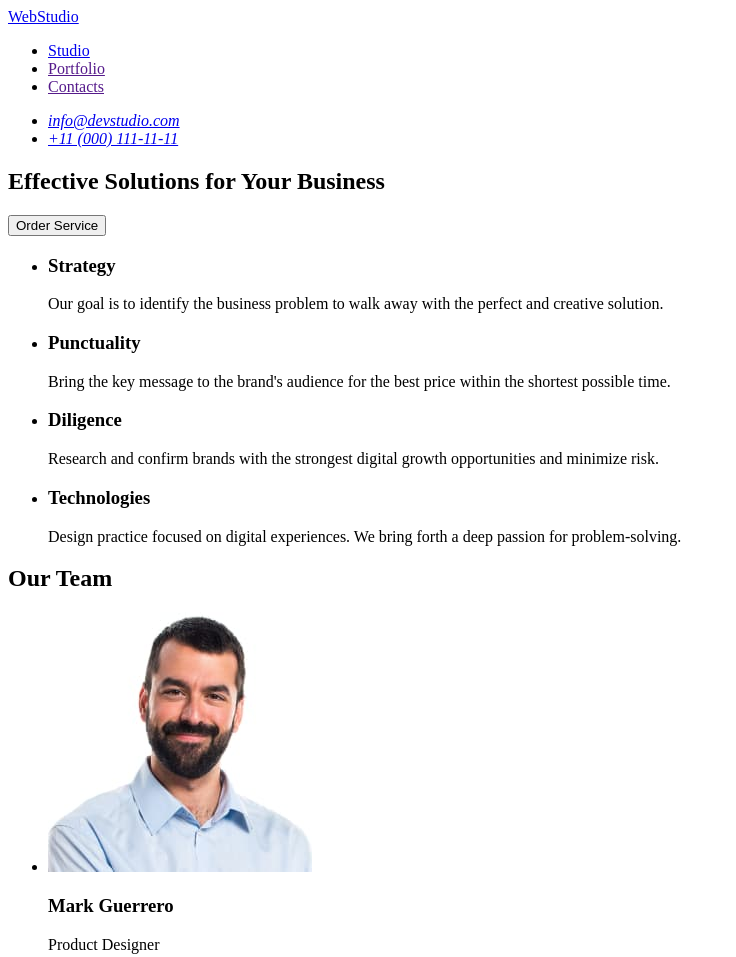
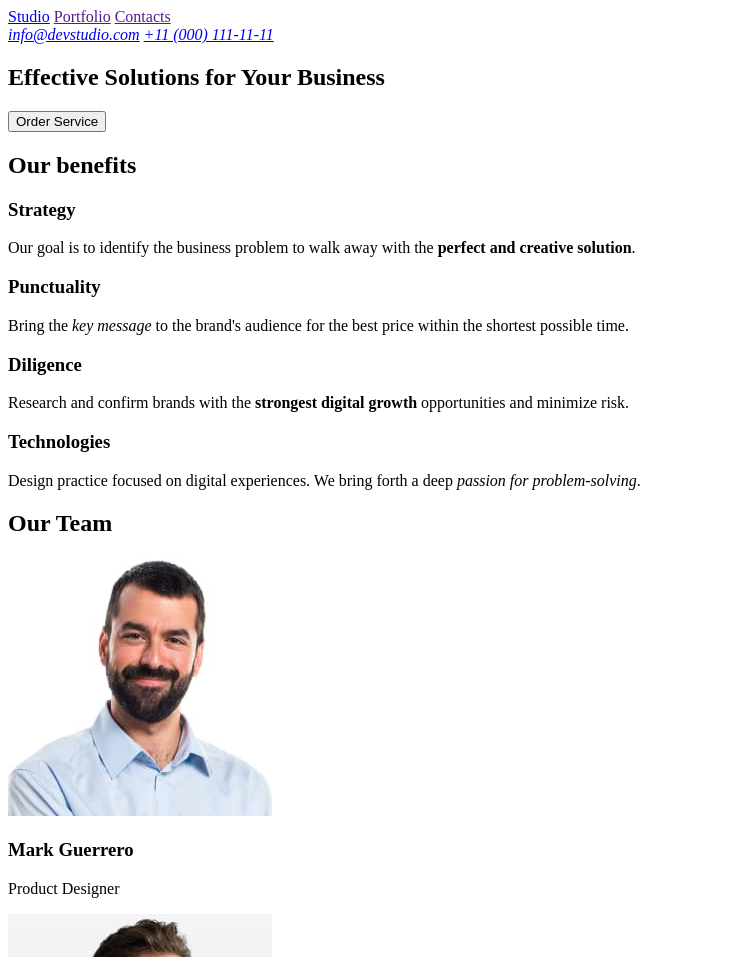
Before and after one commit to zadumka/1HW-verstka-mistake, a plain HTML site: page index.html in a window 1280 px wide. Shown: the top 957 px of the page, without its empty margins (0-736 px from the left). Drawn offline with Linux system fonts and the light colour scheme.

Commit message:
Refactor HTML structure and improve semantics

```diff
--- a/index.html
+++ b/index.html
@@ -8,19 +8,13 @@
   <body>
     <header>
       <nav>
-        <a href="./index.html">WebStudio</a>
-        <ul>
-          <li><a href="./index.html">Studio</a></li>
-          <li><a href="">Portfolio</a></li>
-          <li><a href="">Contacts</a></li>
-        </ul>
+        <a href="./index.html">Studio</a>
+        <a href="">Portfolio</a>
+        <a href="">Contacts</a>
       </nav>
-
       <address>
-        <ul>
-          <li><a href="mailto:info@devstudio.com">info@devstudio.com</a></li>
-          <li><a href="tel:+110001111111">+11 (000) 111-11-11</a></li>
-        </ul>
+        <a href="mailto:info@devstudio.com">info@devstudio.com</a>
+        <a href="tel:+110001111111">+11 (000) 111-11-11</a>
       </address>
     </header>
     <main>
@@ -30,45 +24,34 @@
       </section>
 
       <section>
-        <ul>
-          <li>
+        <h2>Our benefits</h2>
         <h3>Strategy</h3>
         <p>
           Our goal is to identify the business problem to walk away with the
-              perfect and creative solution.
+          <strong>perfect and creative solution</strong>.
         </p>
-          </li>
 
-          <li>
         <h3>Punctuality</h3>
         <p>
-              Bring the key message to the brand's audience for the best price
+          Bring the <em>key message</em> to the brand's audience for the best price
           within the shortest possible time.
         </p>
-          </li>
 
-          <li>
         <h3>Diligence</h3>
         <p>
-              Research and confirm brands with the strongest digital growth
+          Research and confirm brands with the <b>strongest digital growth</b>
           opportunities and minimize risk.
         </p>
-          </li>
 
-          <li>
         <h3>Technologies</h3>
         <p>
           Design practice focused on digital experiences. We bring forth a
-              deep passion for problem-solving.
+          deep <i>passion for problem-solving</i>.
         </p>
-          </li>
-        </ul>
       </section>
 
       <section>
-        <h1>Our Team</h1>
-        <ul>
-          <li>
+        <h2>Our Team</h2>
         <img
           src="./images/team-1.jpg"
           alt="Mark Guerrero"
@@ -77,9 +60,7 @@
         />
         <h3>Mark Guerrero</h3>
         <p>Product Designer</p>
-          </li>
 
-          <li>
         <img
           src="./images/team-2.jpg"
           alt="Tom Ford"
@@ -88,9 +69,7 @@
         />
         <h3>Tom Ford</h3>
         <p>Frontend Developer</p>
-          </li>
 
-          <li>
         <img
           src="./images/team-3.jpg"
           alt="Camila Garcia"
@@ -99,9 +78,7 @@
         />
         <h3>Camila Garcia</h3>
         <p>Marketing</p>
-          </li>
 
-          <li>
         <img
           src="./images/team-4.jpg"
           alt="Daniel Wilson"
@@ -110,12 +87,10 @@
         />
         <h3>Daniel Wilson</h3>
         <p>UI Designer</p>
-          </li>
-        </ul>
       </section>
     </main>
     <footer>
-      <a href="./index.html">WebStudio</a>
+      <strong>WebStudio</strong>
       <p>
         Increase the flow of customers and sales for your business with digital
         marketing & growth solutions.
```
Lines whose indentation alone changed are shown as unchanged.
